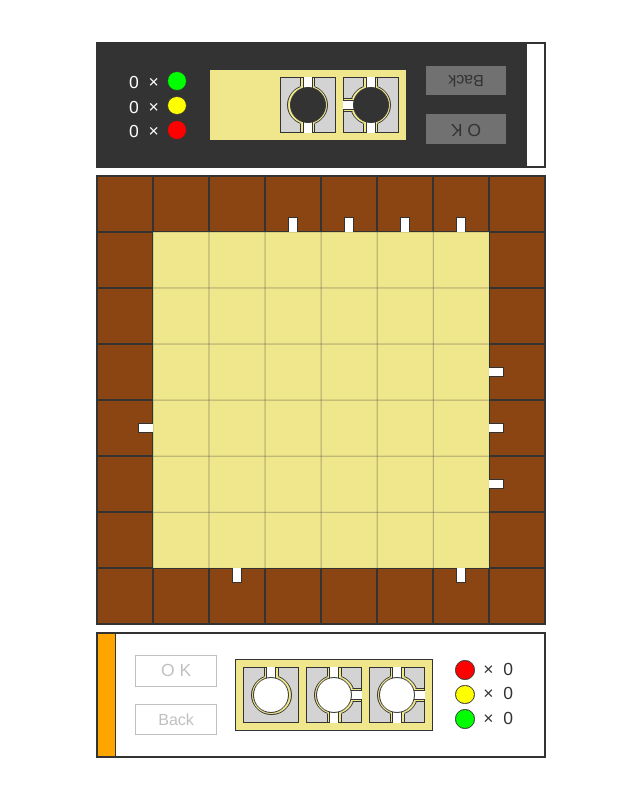
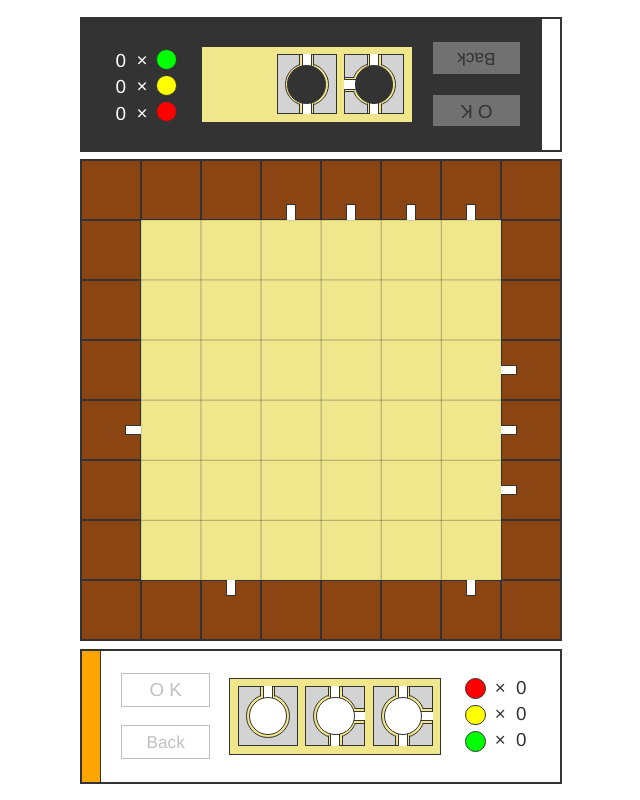
Before and after one commit to ionstage/panelis, a website with bundled scripts: page index.html in a window 1280 px wide. Shown: the whole page, without its empty margins (319-959 px from the left). Built offline with nearby package versions, Linux system fonts and the light colour scheme.

Commit message:
Modify the base font size

```diff
--- a/css/app.css
+++ b/css/app.css
@@ -33,25 +33,25 @@ button::-moz-focus-inner {
 
 .content {
   bottom: 0;
-  height: calc(104rem + 2px);
+  height: calc(13rem + 2px);
   left: 0;
   margin: auto;
   position: fixed;
   right: 0;
   top: 0;
-  width: calc(64rem + 2px);
+  width: calc(8rem + 2px);
 }
 
 .board {
   border: 1px solid #333;
   box-sizing: border-box;
-  height: calc(64rem + 2px);
+  height: calc(8rem + 2px);
   position: relative;
 }
 
 .board-tile {
   background-color: khaki;
-  height: 64rem;
+  height: 8rem;
   position: absolute;
-  width: 64rem;
+  width: 8rem;
 }
--- a/css/controller.css
+++ b/css/controller.css
@@ -3,8 +3,8 @@
   box-sizing: border-box;
   display: -webkit-flex;
   display: flex;
-  height: 18rem;
-  margin: 1rem auto;
+  height: 2.25rem;
+  margin: 0.125rem auto;
 }
 
 .controller.reverse {
@@ -46,7 +46,7 @@
   border: 1px solid #333;
   color: inherit;
   font-family: inherit;
-  height: 4.5rem;
+  height: 0.5625rem;
   left: 0;
   margin: auto;
   position: absolute;
@@ -64,13 +64,13 @@
 }
 
 .controller-button-ok {
-  font-size: 2.5rem;
-  top: 3rem;
+  font-size: 0.3125rem;
+  top: 0.375rem;
 }
 
 .controller-button-back {
-  bottom: 3rem;
-  font-size: 2.3rem;
+  bottom: 0.375rem;
+  font-size: 0.2875rem;
 }
 
 .controller-slot-container {
@@ -84,20 +84,20 @@
   bottom: 0;
   display: -webkit-flex;
   display: flex;
-  height: 9rem;
+  height: 1.125rem;
   left: 0;
   margin: auto;
-  padding: 0.5rem;
+  padding: 0.0625rem;
   position: absolute;
   right: 0;
   top: 0;
-  width: 27rem;
+  width: 3.375rem;
 }
 
 .controller-slot-wrapper > div {
-  height: 8rem;
-  margin: 0.5rem;
-  width: 8rem;
+  height: 1rem;
+  margin: 0.0625rem;
+  width: 1rem;
 }
 
 .controller-slot-wrapper .panel {
@@ -110,7 +110,7 @@
 }
 
 .controller-score-container > div {
-  font-size: 2.5rem;
+  font-size: 0.3125rem;
   left: 0;
   margin: auto;
   position: absolute;
@@ -120,25 +120,25 @@
 }
 
 .controller-score-erase {
-  top: 3.5rem;
+  top: 0.4375rem;
 }
 
 .controller-score-chain {
-  top: 7rem;
+  top: 0.875rem;
 }
 
 .controller-score-fix {
-  top: 10.5rem;
+  top: 1.3125rem;
 }
 
 .controller-score-circle {
   border: 1px solid #333;
   border-radius: 50%;
   display: inline-block;
-  height: 2.5rem;
-  margin: 0 0.5rem;
+  height: 0.3125rem;
+  margin: 0 0.0625rem;
   vertical-align: middle;
-  width: 2.5rem;
+  width: 0.3125rem;
 }
 
 .controller-score-erase > .controller-score-circle {
@@ -154,7 +154,7 @@
 }
 
 .controller-score-container span {
-  margin: 0 0.7rem;
+  margin: 0 0.0875rem;
 }
 
 .controller[data-color='black'] .controller-score-container span {
--- a/js/app.js
+++ b/js/app.js
@@ -35,8 +35,8 @@
     });
 
     this.root = new Root({
-      widthPerFontSize: 66,
-      heightPerFontSize: 106,
+      widthPerFontSize: 8.25,
+      heightPerFontSize: 13.25,
       element: dom.root()
     });
 
--- a/js/components/board.js
+++ b/js/components/board.js
@@ -137,7 +137,7 @@
 
           // the panel at the eage of the board
           panel = new Panel({
-            width: 8,
+            width: 1,
             color: Panel.COLOR_NONE,
             joints: [
               !atCorner && atBottom && trueOrFalse, // joint-top
--- a/js/components/controller-component.js
+++ b/js/components/controller-component.js
@@ -188,7 +188,7 @@
 
     // add only one panel at most
     this.panel(index, new Panel({
-      width: 8,
+      width: 1,
       color: this.panelColor(),
       joints: helper.sample(Panel.JOINTS_PATTERN_LIST),
       isFixed: false
```
